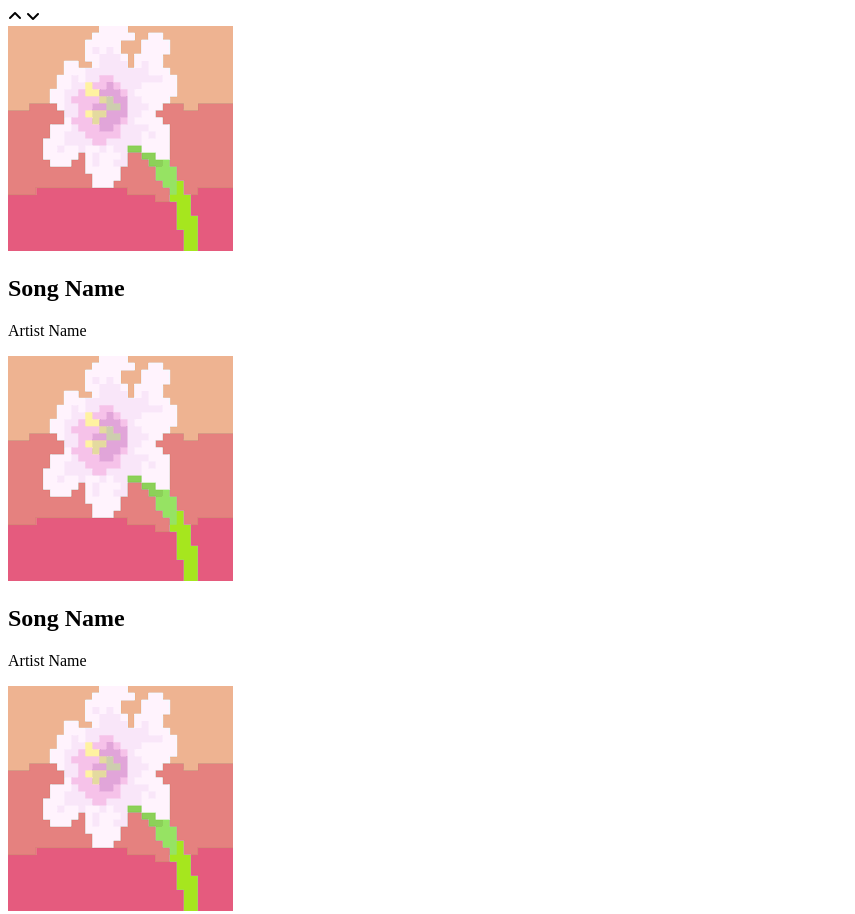
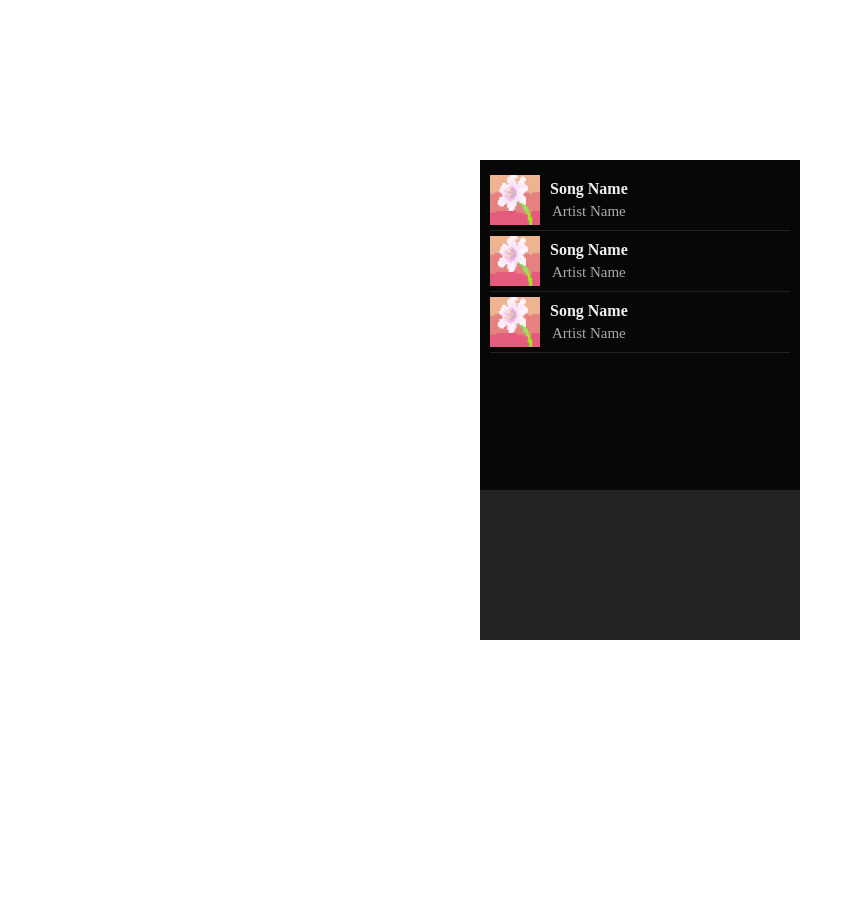
Before and after one commit to ItzDavi/Music-Player, a plain HTML site: page index.html in a window 1280 px wide. Shown: the top 914 px of the page, without its empty margins (0-855 px from the left). After the commit the page ends 800 px from the top, so only its background shows below. Drawn offline with Linux system fonts and the light colour scheme.

Commit message:
Give it some style

```diff
--- a/styles.css
+++ b/styles.css
@@ -1,3 +1,156 @@
+* {
+	margin:0px;
+	padding: 0px;
+	box-sizing: border-box;
+}
 body {
-
+	height: 100vh;
+	font-family: "Raleway";
 }
+.player {
+	position: absolute;
+	top: 50%;
+	left: 50%;
+	transform: translate(-50%,-50%);
+	width: 320px;
+	height: 480px;
+	overflow: hidden;
+}
+.player .main {
+	width: 100%;
+	height: 100%;
+	background: #222;
+	transition:all 500ms ease-in-out;
+}
+.player .main .thumbnail img {
+	width: 100%;
+}
+.player .main .seekbar {
+	margin-top: -15px;
+}
+.player .main .seekbar input[type="range"] {
+	-webkit-appearance:none;
+	width: 100%;
+	height: 4px;
+	outline: none;
+	background: #aaa;
+	overflow: hidden;
+}
+.player .main .seekbar input[type="range"]::-webkit-slider-thumb {
+	-webkit-appearance:none;
+	width: 0px;
+	height: 0px;
+	box-shadow: -300px 0px 0px 300px #00acee;
+}
+.player .main .details {
+	text-align: center;
+	padding: 15px 0px;
+}
+.player .main .details h2 {
+	font-size: 18px;
+	color:#eee;
+	margin-bottom: 5px;
+}
+.player .main .details p {
+	font-size: 15px;
+	color: #aaa;
+}
+.player .main .controls {
+	display: flex;
+	justify-content: center;
+	margin:8px 0px;
+}
+.player .main .controls > div {
+	margin:0px 30px;
+	cursor: pointer;
+}
+.player .main .controls i.fa {
+	font-size:25px;
+	color: #ddd;
+}
+.player .main .controls > div.play-pause-control i.fa-play {
+	display: none;
+}
+.player .main .controls > div.play-pause-control.paused i.fa-play {
+	display: block;
+}
+.player .main .controls > div.play-pause-control.paused i.fa-pause {
+	display: none;
+}
+.player .player-list {
+	position: absolute;
+	width: 100%;
+	margin-top:-20px;
+	height: 350px;
+	overflow-y: scroll;
+	background: rgba(0,0,0,0.8);
+	z-index:2;
+	transition:all 500ms ease-in-out;
+}
+.player .player-list .toggle-list {
+	position: sticky;
+	top:0px;
+	text-align: center;
+	height: 20px;
+	line-height: 20px;
+	background: #555;
+}
+.player .player-list .toggle-list i.fa {
+	color: #ccc;
+	font-size: 20px;
+	font-weight: 600;
+}
+.player .player-list .toggle-list i.fa-angle-down {
+	display: none;
+}
+.player .player-list .toggle-list.active i.fa-angle-up {
+	display: block;
+}
+.player .player-list .toggle-list.active i.fa-angle-down {
+	display: none;
+}
+.player .list {
+	padding: 10px;
+}
+.player .list .item {
+	display: flex;
+	padding: 5px 0px;
+	border-bottom: 1px solid #222;
+	cursor: pointer;
+}
+.player .list .item .thumbnail {
+	width: 50px;
+	height: 50px;
+	overflow: hidden;
+}
+.player .list .thumbnail img {
+	width: 100%;
+	height: 100%;
+}
+.player .list .item .details {
+	display: flex;
+	flex-direction: column;
+	justify-content: center;
+	padding: 0px 10px;
+}
+.player .list .item .details h2 {
+	color: #eee;
+	font-size: 16px;
+}
+.player .list .item .details p {
+	color: #aaa;
+	font-size: 15px;
+}
+.player .player-list::-webkit-scrollbar {
+	width: 5px;
+	background: #222;
+}
+.player .player-list::-webkit-scrollbar-thumb {
+	background: #00acee;
+}
+.player.activeSongList .player-list {
+	margin-top: -350px;
+}
+.player.activeSongList .main {
+	filter:blur(5px);
+}
```
